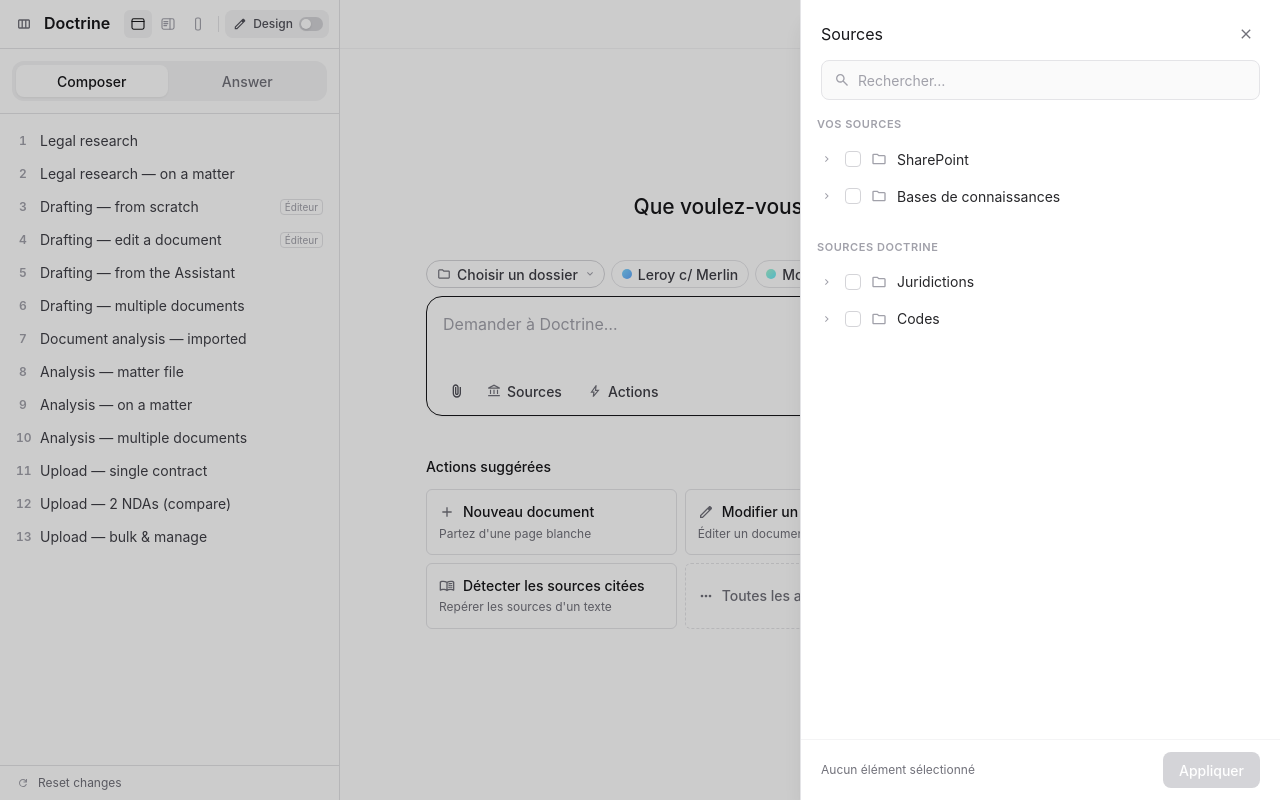
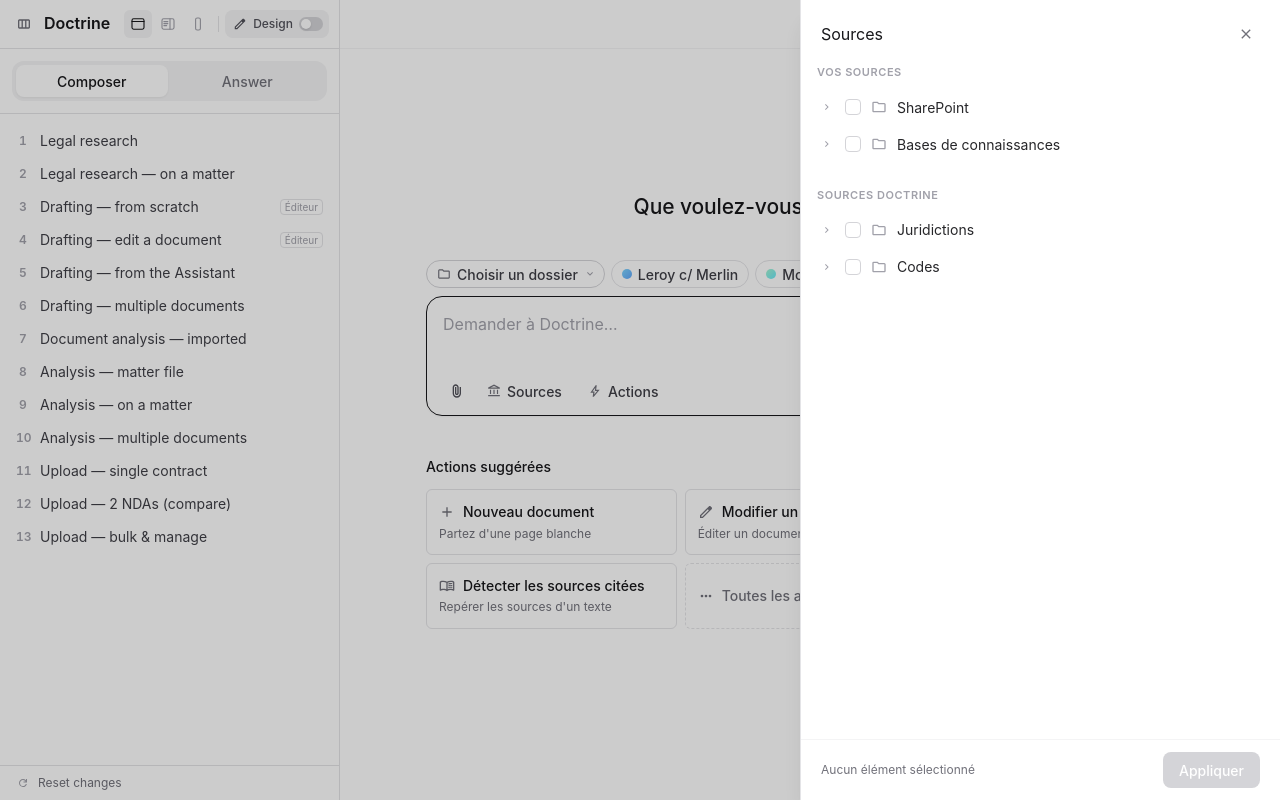
Before and after one commit to tguigue/assistant-2026-lab, a React (Vite) app: page / in a window 1280 px wide. Both pictures are taken after a click on the button "Sources". Built offline with nearby package versions, Linux system fonts and the light colour scheme; a web font is replaced by a local one.

Commit message:
Sources side panel: drop the search box
Co-Authored-By: Claude Opus 4.8 (1M context) <noreply@anthropic.com>

```diff
--- a/src/components/ContextPickers.tsx
+++ b/src/components/ContextPickers.tsx
@@ -272,6 +272,7 @@ function TreeDrawer({ kind }: { kind: 'sources' | 'kb' | 'matters' }) {
           </button>
         </div>
 
+        {kind !== 'sources' && (
           <div className="px-5 pb-3">
             <div className="flex items-center gap-2 h-10 px-3 rounded-lg border border-zinc-200 bg-zinc-50">
               <Icon name="search" className="size-4 text-zinc-400" />
@@ -281,6 +282,7 @@ function TreeDrawer({ kind }: { kind: 'sources' | 'kb' | 'matters' }) {
               />
             </div>
           </div>
+        )}
 
         {meta.tabs && (
           <div className="px-5 pb-3 flex items-center gap-2">
```
Lines whose indentation alone changed are shown as unchanged.
